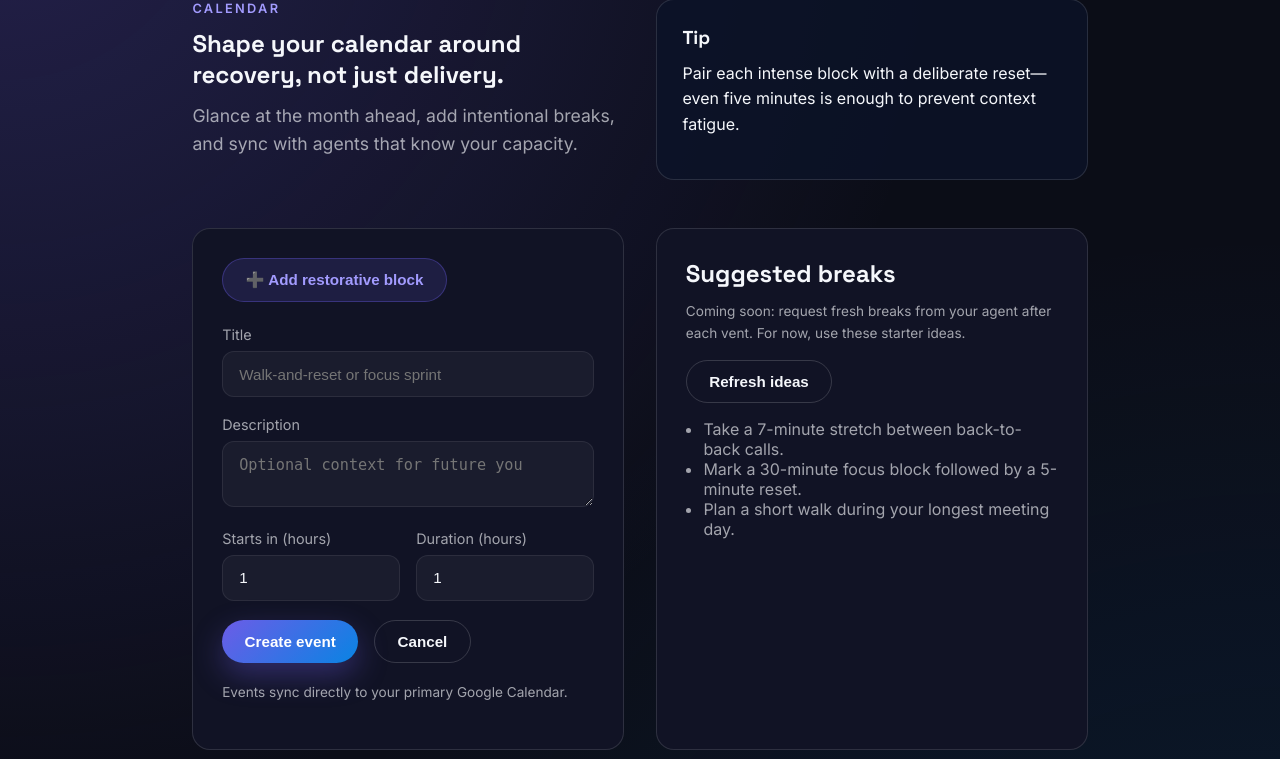
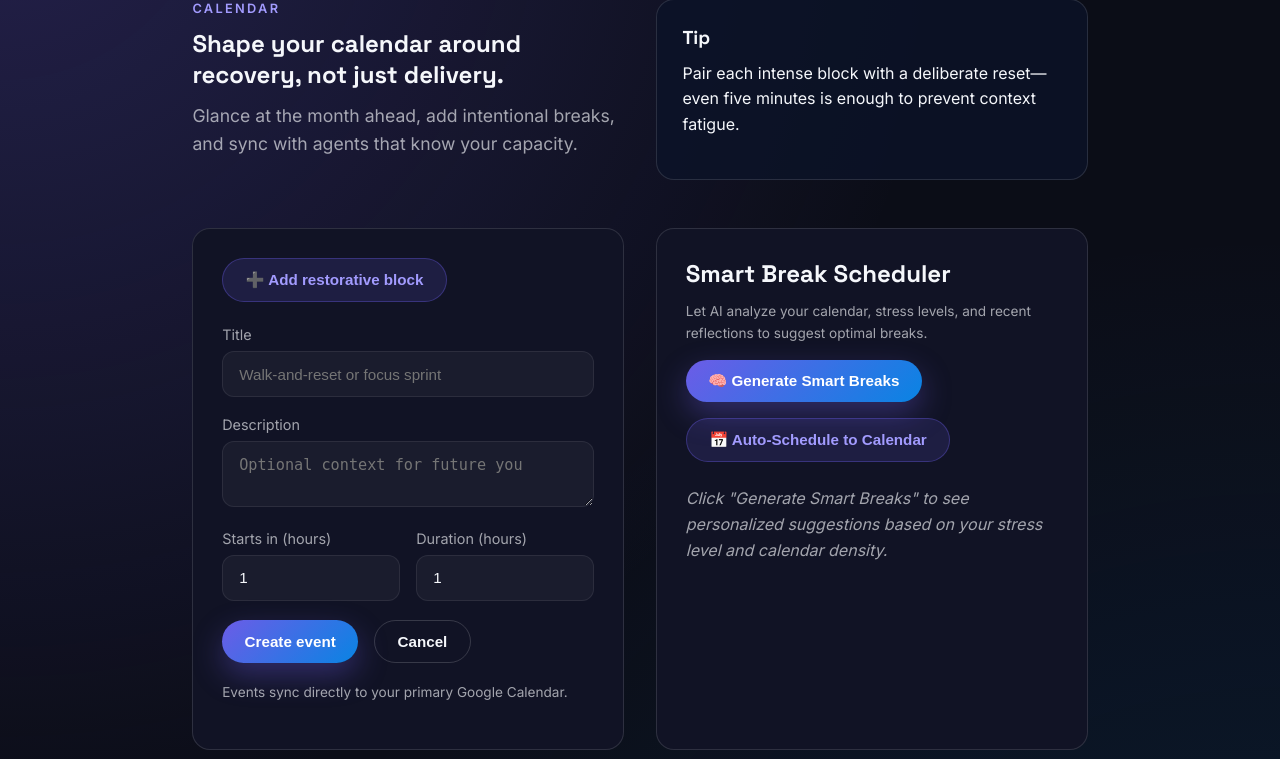
Before and after one commit to VictorJimenez3/Pace, a Flask app: template backend/templates/calendar.html in a window 1280 px wide. Shown: the part 136-895 px from the top of the page. Run offline with Flask 3, Linux system fonts and the light colour scheme; the template is opened without the code that fills it: most values are stand-ins (such as "Sample title", 1, 10 or a date in 2020).

Commit message:
prototype 2

```diff
--- a/backend/app.py
+++ b/backend/app.py
@@ -683,10 +683,11 @@ RECENT REFLECTIONS:
 {chr(10).join(f"- {t[:100]}..." for t in transcriptions) if transcriptions else "No recent reflections"}
 
 RULES:
+- NEVER SCHEDULE between 12am-7am
 - High stress (>66): Suggest 4-5 breaks per day
 - Medium stress (33-66): Suggest 2-3 breaks per day
 - Low stress (<33): Suggest 1-2 breaks per day
-- Avoid scheduling between 10pm-7am
+
 - Types: "Recovery Break" (15-30 min), "Focus Sprint" (60-90 min), "Connection Block" (30-60 min)
 - Schedule breaks between existing events when possible
 
--- a/backend/static/css/style.css
+++ b/backend/static/css/style.css
@@ -572,6 +572,69 @@ input:focus {
 	color: var(--text-muted);
 }
 
+/* Break cards for smart scheduling */
+.scheduler-actions {
+	display: flex;
+	gap: 1rem;
+	margin-bottom: 1.5rem;
+	flex-wrap: wrap;
+}
+
+.break-list {
+	display: flex;
+	flex-direction: column;
+	gap: 1rem;
+	margin-top: 1.5rem;
+}
+
+.break-card {
+	background: linear-gradient(135deg, rgba(108, 92, 231, 0.1), rgba(9, 132, 227, 0.08));
+	border-radius: calc(var(--radius) - 4px);
+	padding: 1.25rem;
+	border: 1px solid rgba(108, 92, 231, 0.2);
+	transition: all 0.2s ease;
+}
+
+.break-card:hover {
+	border-color: rgba(108, 92, 231, 0.4);
+	transform: translateY(-2px);
+}
+
+.break-header {
+	display: flex;
+	justify-content: space-between;
+	align-items: center;
+	margin-bottom: 0.5rem;
+}
+
+.break-header h4 {
+	margin: 0;
+	font-size: 1rem;
+	font-weight: 600;
+}
+
+.break-duration {
+	background: var(--accent-soft);
+	color: var(--accent-strong);
+	padding: 0.25rem 0.75rem;
+	border-radius: 12px;
+	font-size: 0.85rem;
+	font-weight: 500;
+}
+
+.break-time {
+	color: var(--text-muted);
+	font-size: 0.9rem;
+	margin: 0.5rem 0;
+}
+
+.break-description {
+	color: var(--text);
+	font-size: 0.95rem;
+	line-height: 1.5;
+	margin: 0.75rem 0 0;
+}
+
 .site-footer {
 	padding: 2rem 8vw 3rem;
 	text-align: center;
--- a/backend/static/js/main.js
+++ b/backend/static/js/main.js
@@ -319,8 +319,12 @@
 		const statusEl = document.getElementById('eventStatus');
 		const refreshEventsBtn = document.getElementById('refreshEvents');
 		const eventList = document.getElementById('eventList');
-		const refreshBreaksBtn = document.getElementById('refreshBreaks');
+		const generateBreaksBtn = document.getElementById('generateBreaks');
+		const autoScheduleBtn = document.getElementById('autoScheduleBreaks');
 		const breakList = document.getElementById('breakSuggestions');
+		const breakStatus = document.getElementById('breakStatus');
+
+		let currentBreakSuggestions = [];
 
 		if (toggleBtn) {
 			toggleBtn.addEventListener('click', () => {
@@ -379,7 +383,112 @@
 		});
 
 		refreshEventsBtn?.addEventListener('click', refreshEvents);
-		refreshBreaksBtn?.addEventListener('click', () => handleInsights('pacing', breakList));
+
+		// Generate smart breaks (preview only)
+		generateBreaksBtn?.addEventListener('click', async () => {
+			await generateSmartBreaks(false);
+		});
+
+		// Auto-schedule breaks to calendar
+		autoScheduleBtn?.addEventListener('click', async () => {
+			if (currentBreakSuggestions.length === 0) {
+				updateBreakStatus('Please generate breaks first before scheduling.', 'danger');
+				return;
+			}
+
+			if (confirm(`This will add ${currentBreakSuggestions.length} smart breaks to your Google Calendar. Continue?`)) {
+				await generateSmartBreaks(true);
+			}
+		});
+
+		async function generateSmartBreaks(autoSchedule = false) {
+			if (!breakList) return;
+
+			updateBreakStatus(autoSchedule ? 'Scheduling breaks to your calendar...' : 'Generating smart breaks...', 'info');
+			breakList.innerHTML = '<p class="placeholder">Analyzing your calendar and stress patterns...</p>';
+
+			try {
+				const response = await fetch('/api/smart-breaks', {
+					method: 'POST',
+					headers: {
+						'Content-Type': 'application/json',
+					},
+					body: JSON.stringify({
+						auto_schedule: autoSchedule
+					}),
+				});
+
+				const contentType = response.headers.get('content-type') || '';
+				if (!contentType.includes('application/json')) {
+					throw new Error('Please log in to generate smart breaks');
+				}
+
+				const data = await response.json();
+				if (!response.ok) {
+					throw new Error(data.error || 'Failed to generate breaks');
+				}
+
+				currentBreakSuggestions = data.suggestions || [];
+
+				if (currentBreakSuggestions.length === 0) {
+					breakList.innerHTML = '<p class="placeholder">No break suggestions available. Try recording a vent or completing the stress check first.</p>';
+					updateBreakStatus('', '');
+					return;
+				}
+
+				// Display suggestions
+				breakList.innerHTML = '';
+				currentBreakSuggestions.forEach((breakItem, index) => {
+					const card = document.createElement('div');
+					card.className = 'break-card';
+					const now = new Date();
+					const scheduledTime = new Date(now.getTime() + breakItem.hours_from_now * 60 * 60 * 1000);
+
+					card.innerHTML = `
+						<div class="break-header">
+							<h4>${getBreakEmoji(breakItem.type)} ${breakItem.type}</h4>
+							<span class="break-duration">${breakItem.duration_hours}h</span>
+						</div>
+						<p class="break-time">⏰ ${scheduledTime.toLocaleString()}</p>
+						<p class="break-description">${sanitize(breakItem.description || '')}</p>
+					`;
+					breakList.appendChild(card);
+				});
+
+				if (autoSchedule) {
+					const scheduledCount = data.scheduled_count || 0;
+					updateBreakStatus(`✅ Successfully added ${scheduledCount} breaks to your calendar!`, 'success');
+					// Refresh events to show new breaks
+					setTimeout(() => refreshEvents(), 1000);
+				} else {
+					updateBreakStatus(`Generated ${currentBreakSuggestions.length} smart breaks. Click "Auto-Schedule" to add them to your calendar.`, 'success');
+				}
+
+			} catch (error) {
+				breakList.innerHTML = `<p class="placeholder">Error: ${sanitize(error.message)}</p>`;
+				updateBreakStatus('Failed to generate breaks. Please try again.', 'danger');
+			}
+		}
+
+		function getBreakEmoji(type) {
+			const emojiMap = {
+				'Recovery Break': '🌿',
+				'Focus Sprint': '🎯',
+				'Connection Block': '💬'
+			};
+			return emojiMap[type] || '⏸️';
+		}
+
+		function updateBreakStatus(message, tone = 'info') {
+			if (!breakStatus) return;
+			const tones = {
+				info: '#a29bfe',
+				danger: '#ff6b6b',
+				success: '#00cec9',
+			};
+			breakStatus.textContent = message;
+			breakStatus.style.color = tones[tone] || tones.info;
+		}
 
 		async function refreshEvents() {
 			if (!eventList) return;
@@ -396,8 +505,22 @@
 					return;
 				}
 
+				// Filter out past events - only show present and future
+				const now = new Date();
+				const upcomingEvents = data.filter((event) => {
+					const eventTime = event.start?.dateTime || event.start?.date;
+					if (!eventTime) return false;
+					const eventDate = new Date(eventTime);
+					return eventDate >= now;
+				});
+
+				if (upcomingEvents.length === 0) {
+					eventList.innerHTML = '<p class="placeholder">No upcoming events in the next month.</p>';
+					return;
+				}
+
 				eventList.innerHTML = '';
-				data.forEach((event) => {
+				upcomingEvents.forEach((event) => {
 					const card = document.createElement('article');
 					card.className = 'event-card';
 					const start = getEventDate(event.start);
--- a/backend/templates/calendar.html
+++ b/backend/templates/calendar.html
@@ -45,14 +45,19 @@
         </form>
     </div>
     <div class="break-suggestions">
-        <h2>Suggested breaks</h2>
-        <p class="helper-text">Coming soon: request fresh breaks from your agent after each vent. For now, use these starter ideas.</p>
-        <button id="refreshBreaks" class="ghost-button">Refresh ideas</button>
-        <ul class="idea-list" id="breakSuggestions">
-            <li>Take a 7-minute stretch between back-to-back calls.</li>
-            <li>Mark a 30-minute focus block followed by a 5-minute reset.</li>
-            <li>Plan a short walk during your longest meeting day.</li>
-        </ul>
+        <h2>Smart Break Scheduler</h2>
+        <p class="helper-text">Let AI analyze your calendar, stress levels, and recent reflections to suggest optimal breaks.</p>
+
+        <div class="scheduler-actions">
+            <button id="generateBreaks" class="primary-button">🧠 Generate Smart Breaks</button>
+            <button id="autoScheduleBreaks" class="secondary-button">📅 Auto-Schedule to Calendar</button>
+        </div>
+
+        <div id="breakSuggestions" class="break-list">
+            <p class="placeholder">Click "Generate Smart Breaks" to see personalized suggestions based on your stress level and calendar density.</p>
+        </div>
+
+        <p id="breakStatus" class="helper-text"></p>
     </div>
 </section>
 
```
